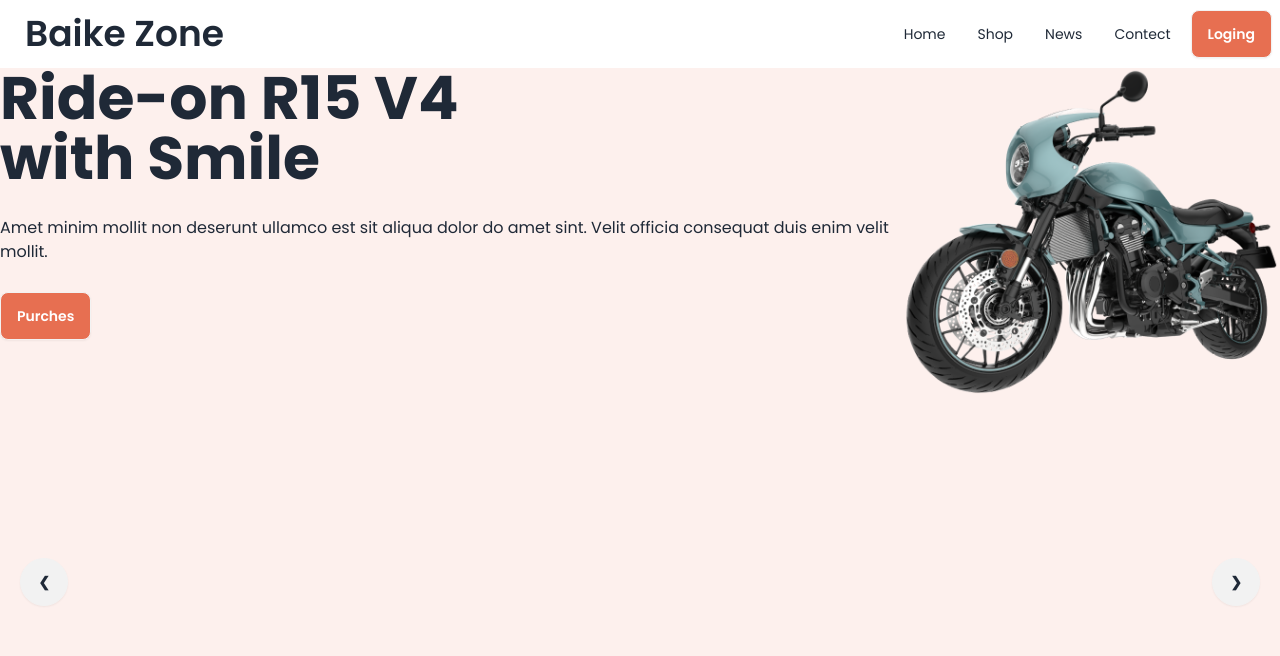
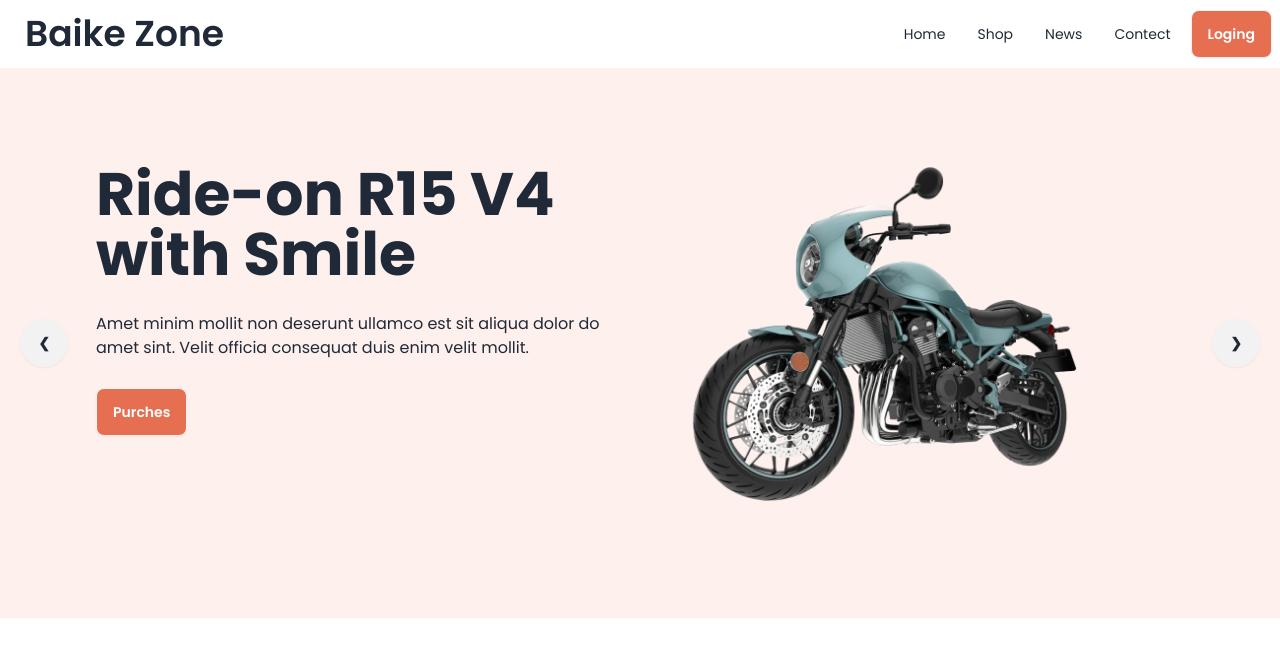
Before and after one commit to nasermunshi/Baiker-zone, a plain HTML site: page index.html in a window 1280 px wide. Drawn offline with nearby package versions, Linux system fonts and the light colour scheme.

Commit message:
add hade

```diff
--- a/index.html
+++ b/index.html
@@ -74,11 +74,11 @@
          </div>
       </nav>
       <!-- slider or carosal -->
-      <div class="carousel w-full bg-Baik-primary-bg">
+      <div class="carousel w-full lg:h-[550px] bg-Baik-primary-bg">
          <!-- slide 1 -->
          <div id="slide1" class="carousel-item relative w-full">
-           <div class="flex">
-          <div class="space-y-7">
+           <div class="flex flex-col lg:flex-row  gap-20 p-4 lg:p-24">
+          <div class="space-y-7 flex-1">
           <h2 class="text-6xl font-bold">
             Ride-on R15 V4 <br>
             with Smile
@@ -87,8 +87,8 @@
             est sit aliqua dolor do amet sint. Velit officia consequat duis enim velit mollit.</p>
             <button class="btn bg-Baik-primary text-white">Purches</button>
           </div>
-          <div>
-            <img src="/images/slider/bike1.png" class="w-full" />
+          <div class="flex-1">
+            <img src="/images/slider/bike1.png" class="w-[400px]" />
           </div>
            </div>
            <div class="absolute flex justify-between transform -translate-y-1/2 left-5 right-5 top-1/2">
```
